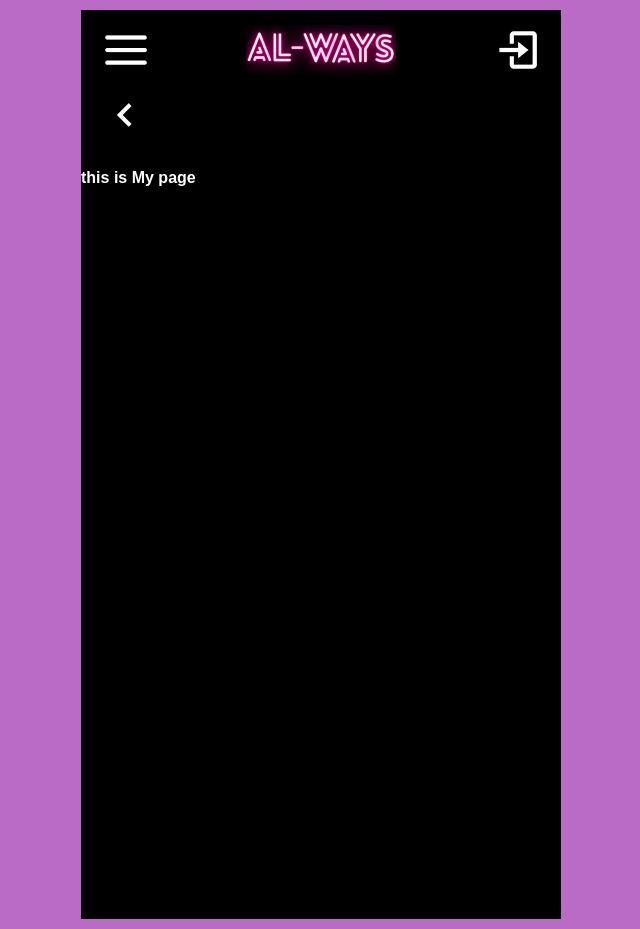
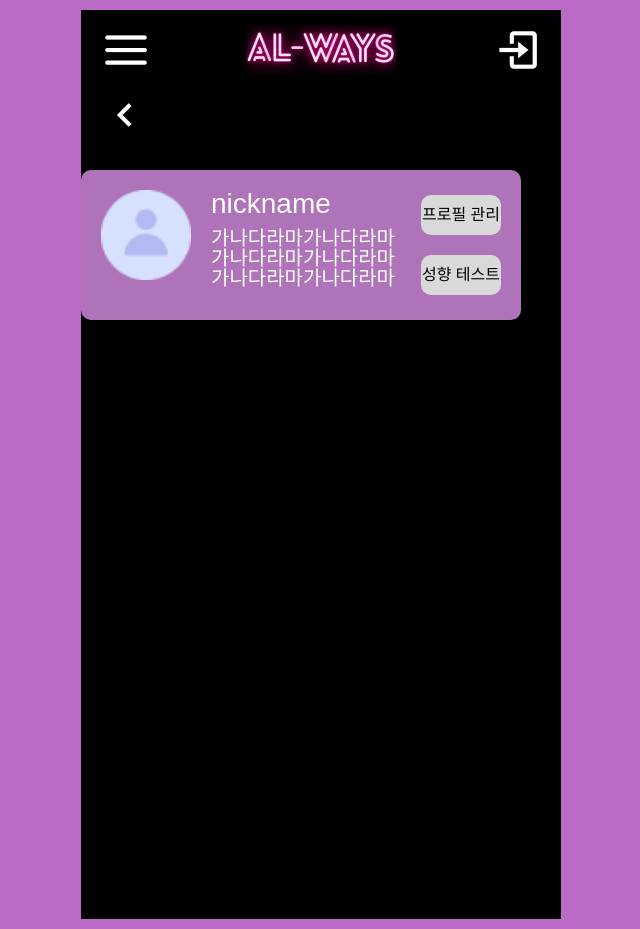
Before and after one commit to Al-ways/Al-ways-FE, a React (Vite) app: page /my in a window 1280 px wide. Shown: the whole page, without its empty margins (419-1059 px from the left). Built offline with nearby package versions, Linux system fonts and the light colour scheme; a web font is replaced by a local one.

Commit message:
design: ProfileMolecule component 구현
Text, Img atom을 포함해 ProfileMolecule component 구현했습니다.
Img atom props 추가했습니다. (margin-left)
COLORS 객체 black color 휴먼 에러 수정했습니다.

Related: #18

```diff
--- a/src/components/atom/Img.tsx
+++ b/src/components/atom/Img.tsx
@@ -10,8 +10,9 @@ interface ImgProps {
   mt?: string;
   mb?: string;
   mr?: string;
+  ml?: string;
 }
-const Img = ({ src, alt, width, height, br, mt, mb, mr }: ImgProps) => {
+const Img = ({ src, alt, width, height, br, mt, mb, mr, ml }: ImgProps) => {
   return (
     <ImgContainer
       src={src}
@@ -22,6 +23,7 @@ const Img = ({ src, alt, width, height, br, mt, mb, mr }: ImgProps) => {
       mt={mt}
       mb={mb}
       mr={mr}
+      ml={ml}
     />
   );
 };
@@ -32,6 +34,7 @@ const ImgContainer = styled.img<{
   mt?: string;
   mb?: string;
   mr?: string;
+  ml?: string;
 }>`
   width: ${(props) => props.width + 'px' || 'auto'};
   height: ${(props) => props.height + 'px' || 'auto'};
@@ -41,6 +44,7 @@ const ImgContainer = styled.img<{
   margin-top: ${(props) => props.mt + 'px' || '0px'};
   margin-bottom: ${(props) => props.mb + 'px' || '0px'};
   margin-right: ${(props) => props.mr + 'px' || '0px'};
+  margin-left: ${(props) => props.ml + 'px' || '0px'};
   background-position: center;
 `;
 export default Img;
--- /dev/null
+++ b/src/components/molecule/ProfileMolecule.tsx
@@ -0,0 +1,97 @@
+import styled from '@emotion/styled';
+import { COLORS } from '../../share/colors';
+import Img from '../atom/Img';
+import defaultImage from '../../assets/icons/default-image.png';
+import Text from '../atom/Text';
+
+const ProfileMolecule = () => {
+  return (
+    <ProfileContainer>
+      <UserInfo>
+        <ImageWrapper>
+          <Img
+            src={defaultImage}
+            width={'90'}
+            height={'90'}
+            mt={'20'}
+            ml={'20'}
+          />
+        </ImageWrapper>
+        <TextWrapper>
+          <Text
+            width={'190'}
+            height={'28'}
+            fonts={'28'}
+            mt={'20'}
+            txt={'nickname'}
+          />
+          <Text
+            width={'190'}
+            height={'20'}
+            fonts={'20'}
+            mt={'10'}
+            txt={'가나다라마가나다라마가나다라마가나다라마가나다라마가나다라마'}
+          />
+        </TextWrapper>
+      </UserInfo>
+      <ButtonWrapper>
+        <Text
+          width={'80'}
+          height={'40'}
+          br={'10'}
+          mt={'25'}
+          align={'center'}
+          bgc={COLORS.gray}
+          color={COLORS.black}
+          txt={'프로필 관리'}
+        />
+        <Text
+          width={'80'}
+          height={'40'}
+          br={'10'}
+          mb={'20'}
+          mt={'20'}
+          align={'center'}
+          bgc={COLORS.gray}
+          color={COLORS.black}
+          txt={'성향 테스트'}
+        />
+      </ButtonWrapper>
+    </ProfileContainer>
+  );
+};
+
+export default ProfileMolecule;
+
+const ProfileContainer = styled.div`
+  width: 440px;
+  height: 150px;
+  border-radius: 10px;
+
+  display: flex;
+  align-items: center;
+  background-color: ${COLORS.main};
+`;
+
+const UserInfo = styled.div`
+  width: 320px;
+  height: 150px;
+
+  display: flex;
+`;
+const ImageWrapper = styled.div`
+  width: 130px;
+  height: 150px;
+`;
+const TextWrapper = styled.div`
+  width: 190px;
+  height: 150px;
+`;
+const ButtonWrapper = styled.div`
+  width: 120px;
+  height: 150px;
+
+  display: flex;
+  flex-direction: column;
+  align-items: center;
+`;
--- a/src/pages/My.tsx
+++ b/src/pages/My.tsx
@@ -1,7 +1,9 @@
+import ProfileMolecule from '../components/molecule/ProfileMolecule';
+
 const My = () => {
   return (
     <>
-      <h1>this is My page</h1>
+      <ProfileMolecule />
     </>
   );
 };
--- a/src/share/colors.ts
+++ b/src/share/colors.ts
@@ -18,7 +18,7 @@ interface IColors {
 }
 
 export const COLORS: IColors = {
-  black: '#00000',
+  black: '#000000',
   white: '#ffffff',
   main: '#AE73B8', // profile box, button 등 가장 자주 쓰이는 color.
   background: '#B96BC6', // background color.
```
